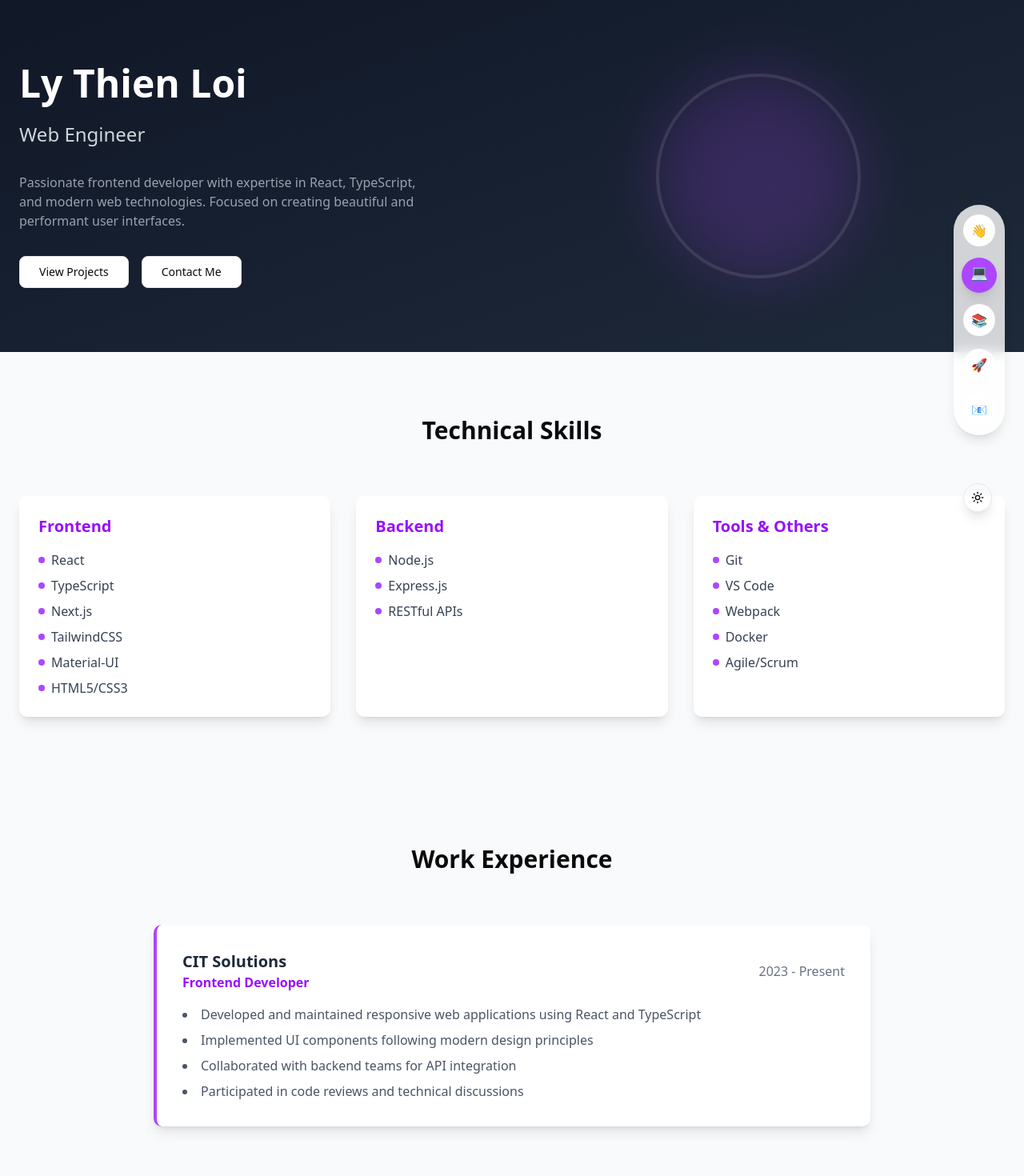
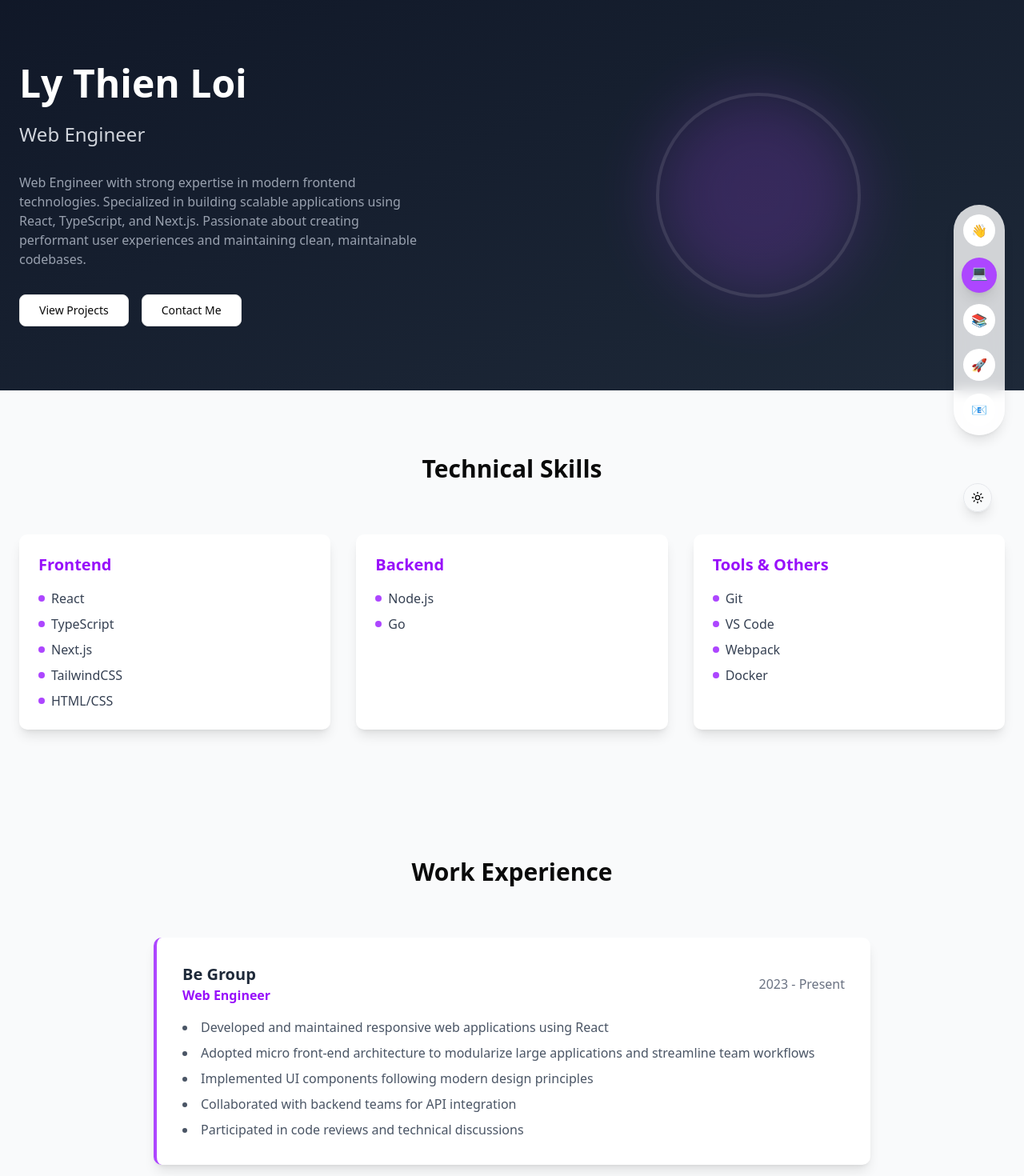
Before and after one commit to thanys21/loi.ly, a React (Vite) app: page / in a window 1280 px wide. Shown: the top 1470 px of the page at 80% size. Built offline with nearby package versions, Linux system fonts and the light colour scheme.

Commit message:
feat: update-content-hero-skills-projects-exp-mini-menu

```diff
--- a/src/components/common/blocks/about-card.tsx
+++ /dev/null
@@ -1,21 +0,0 @@
-interface Props {
-    title?: string;
-    description?: string;
-}
-const AboutCard = ({ title, description }: Props) => {
-  return (<div className="p-8 bg-gray-50 rounded-lg">
-            <p className="text-gray-600 italic mb-4">
-              {description}
-            </p>
-            <div className="flex items-center">
-              <div className="w-12 h-12 bg-gray-300 rounded-full mr-4"></div>
-              <div>
-                <p className="font-semibold">{title}</p>
-                <p className="text-gray-500 text-sm">CEO at ThaNys project</p>
-              </div>
-            </div>
-          </div>
-  )
-}
-
-export default AboutCard
--- a/src/components/landing-page/sections/experience.tsx
+++ b/src/components/landing-page/sections/experience.tsx
@@ -1,11 +1,12 @@
 const Experience = () => {
   const experiences = [
     {
-      company: "CIT Solutions",
-      position: "Frontend Developer",
+      company: "Be Group",
+      position: "Web Engineer",
       period: "2023 - Present",
       responsibilities: [
-        "Developed and maintained responsive web applications using React and TypeScript",
+        "Developed and maintained responsive web applications using React",
+        "Adopted micro front-end architecture to modularize large applications and streamline team workflows",
         "Implemented UI components following modern design principles",
         "Collaborated with backend teams for API integration",
         "Participated in code reviews and technical discussions"
--- a/src/components/landing-page/sections/hero.tsx
+++ b/src/components/landing-page/sections/hero.tsx
@@ -16,15 +16,24 @@ const Hero = () => {
               Web Engineer
             </h2>
             <p className="text-gray-400 mb-8 max-w-lg">
-              Passionate frontend developer with expertise in React, TypeScript,
-              and modern web technologies. Focused on creating beautiful and
-              performant user interfaces.
+              Web Engineer with strong expertise in modern frontend technologies.
+              Specialized in building scalable applications using React, TypeScript,
+              and Next.js. Passionate about creating performant user experiences
+              and maintaining clean, maintainable codebases.
             </p>
             <div className="flex gap-4 justify-center md:justify-start">
-              <Button variant="outline" size="lg">
+              <Button
+                variant="outline"
+                size="lg"
+                onClick={() => document.getElementById('projects')?.scrollIntoView({ behavior: 'smooth' })}
+              >
                 View Projects
               </Button>
-              <Button variant="outline" size="lg">
+              <Button
+                variant="outline"
+                size="lg"
+                onClick={() => document.getElementById('contact')?.scrollIntoView({ behavior: 'smooth' })}
+              >
                 Contact Me
               </Button>
             </div>
--- a/src/components/landing-page/sections/mini-menu.tsx
+++ b/src/components/landing-page/sections/mini-menu.tsx
@@ -56,10 +56,10 @@ const MiniMenu = () => {
     const elementPosition = element.getBoundingClientRect().top;
     const offsetPosition = elementPosition + window.pageYOffset - offset;
 
-    setActiveSection(sectionId); // Set active ngay lập tức
+    setActiveSection(sectionId);
     animate(window.scrollY, offsetPosition, {
-      duration: 0.5, // Giảm thời gian animation
-      ease: [0.1, 0.1, 0.1, 0.1], // Linear animation không có easing
+      duration: 0.5,
+      ease: [0.1, 0.1, 0.1, 0.1], // Linear animation not waiting
       onUpdate: (value) => {
         window.scrollTo(0, value);
       },
--- a/src/components/landing-page/sections/projects.tsx
+++ b/src/components/landing-page/sections/projects.tsx
@@ -1,23 +1,23 @@
 const Projects = () => {
   const projects = [
     {
+      title: "Micro Frontend",
+      description: "Adopted micro front-end architecture to modularize large applications and streamline team workflows.",
+      technologies: ["React", "TypeScript", "TailwindCSS", "Redux"],
+      role: "Frontend Developer"
+    },
+    {
       title: "Logistics Project",
       description: "Developed a responsive web application using React and Next.js for efficient transportation management.",
-      technologies: ["React", "Next.js", "Redux", "Material-UI"],
+      technologies: ["React", "Next.js", "Redux", "TailwindCSS"],
       role: "Frontend Developer"
     },
     {
       title: "E-commerce Platform",
       description: "Built a modern e-commerce platform with real-time updates and dynamic product filtering.",
-      technologies: ["React", "Node.js", "Express", "MongoDB"],
+      technologies: ["React", "Node.js"],
       role: "Full Stack Developer"
     },
-    {
-      title: "Admin Dashboard",
-      description: "Created an intuitive admin dashboard with comprehensive data visualization and management features.",
-      technologies: ["React", "TypeScript", "TailwindCSS", "Chart.js"],
-      role: "Frontend Developer"
-    }
   ];
 
   return (
--- a/src/components/landing-page/sections/skills.tsx
+++ b/src/components/landing-page/sections/skills.tsx
@@ -2,15 +2,15 @@ const Skills = () => {
   const skills = [
     {
       category: "Frontend",
-      items: ["React", "TypeScript", "Next.js", "TailwindCSS", "Material-UI", "HTML5/CSS3"]
+      items: ["React", "TypeScript", "Next.js", "TailwindCSS", "HTML/CSS"]
     },
     {
       category: "Backend",
-      items: ["Node.js", "Express.js", "RESTful APIs"]
+      items: ["Node.js", "Go"]
     },
     {
       category: "Tools & Others",
-      items: ["Git", "VS Code", "Webpack", "Docker", "Agile/Scrum"]
+      items: ["Git", "VS Code", "Webpack", "Docker"]
     }
   ];
 
```
